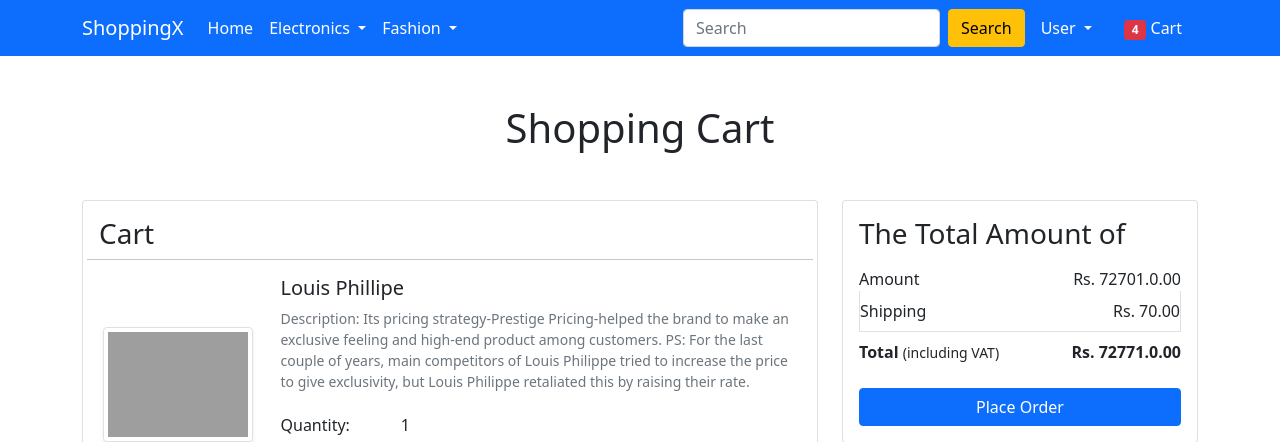
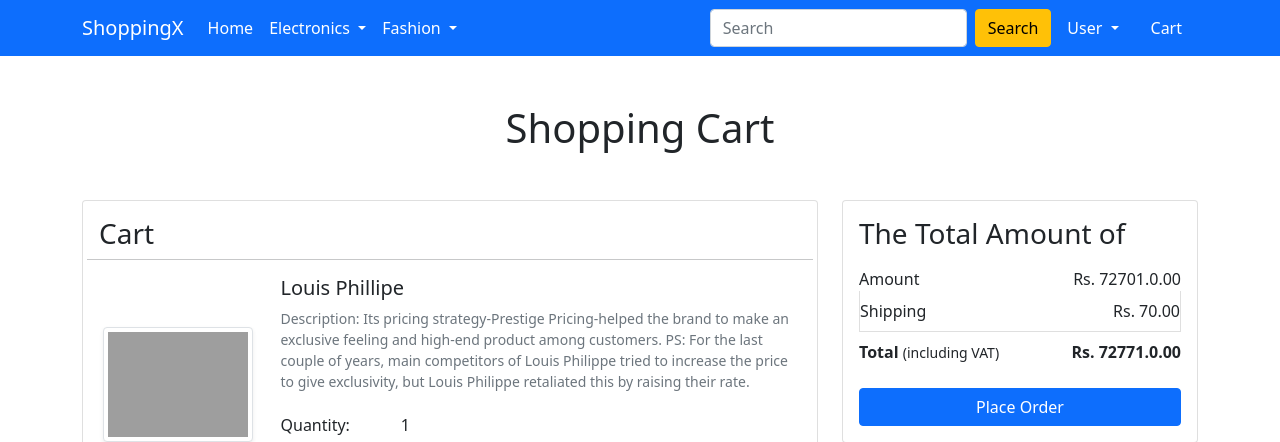
Before and after one commit to nitinswami11/ecommerce, a Django app: page /cart/ in a window 1280 px wide. Shown: the top 442 px of the page. Run offline with Django 4.2, Linux system fonts and the light colour scheme; a user stored in the database is signed in; data comes from the database, SQL or seed files in the repository; both versions use the stored data as it was after the commit; some libraries are stand-ins or nearby versions; some web fonts are replaced; grey boxes are pictures that could not be loaded.

Commit message:
added requiremts.txt

```diff
--- /dev/null
+++ b/requirements.txt
@@ -0,0 +1,5 @@
+asgiref==3.6.0
+backports.zoneinfo==0.2.1
+Django==4.2
+Pillow==9.5.0
+sqlparse==0.4.3
--- a/shoppinglyx/app/templates/app/base.html
+++ b/shoppinglyx/app/templates/app/base.html
@@ -73,7 +73,7 @@
               </ul>
             </li>
             <li class="nav-item mx-2">
-             <a href="{% url 'showcart' %}" class="nav-link text-white"><span class="badge bg-danger">4</span> Cart </a>
+             <a href="{% url 'showcart' %}" class="nav-link text-white"><span class="badge bg-danger"></span> Cart </a>
             </li>
 
             {% else %}
--- a/shoppinglyx/app/views.py
+++ b/shoppinglyx/app/views.py
@@ -5,6 +5,8 @@
 from django.contrib import messages
 from django.db.models import Q
 from django.http import JsonResponse
+from django.contrib.auth.decorators import login_required
+from django.utils.decorators import method_decorator
 # def home(request):
 #  return render( request, 'app/home.html')
 
@@ -130,6 +132,7 @@
 # def profile(request):
 #  return render(request, 'app/profile.html')
 
+@method_decorator(login_required, name='dispatch')
 class ProfileView(View):
   def get(self, request):
     form = CustomerProfileForm()
```
Also changed, not shown: shoppinglyx/db.sqlite3, 1 other file.
